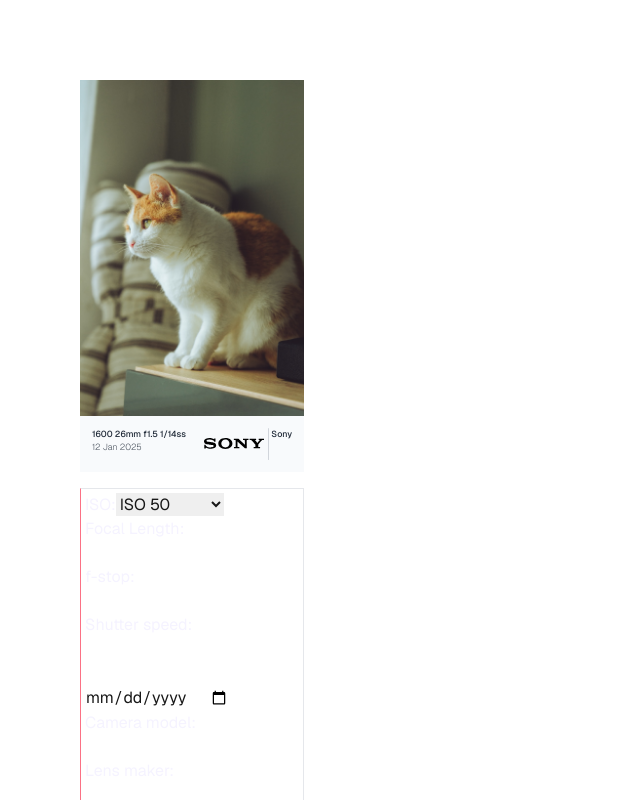
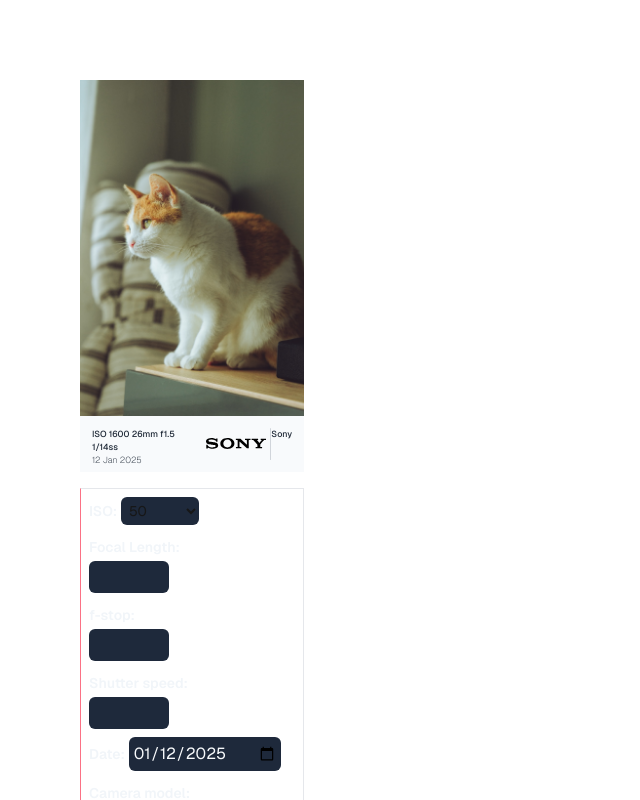
Before and after one commit to chmiiller/Lisiere, a Next.js app: page / in a window 1280 px wide. Shown: the top 800 px of the page, without its empty margins (0-640 px from the left). Built offline with nearby package versions, Linux system fonts and the light colour scheme.

Commit message:
more form styling

```diff
--- a/src/app/page.tsx
+++ b/src/app/page.tsx
@@ -55,8 +55,7 @@ export default function Home() {
           }}
         />
         {/* Date */}
-        <br />
-        <DatePicker initialDate=""
+        <DatePicker
           onDateChange={(selectedDate: string) => {
             setTimestamp(new Date(selectedDate));
           }}
--- a/src/components/DatePicker.tsx
+++ b/src/components/DatePicker.tsx
@@ -1,12 +1,12 @@
 import React, { useState } from 'react';
 
 type DatePickerProps = {
-  initialDate: string;
   onDateChange: (selectedDate: string) => void
 };
 
-function DatePicker({ initialDate, onDateChange } :DatePickerProps) {
-  const [selectedDate, setSelectedDate] = useState<string>(initialDate || '');
+function DatePicker({ onDateChange } :DatePickerProps) {
+  const today = new Date().toISOString().split('T')[0]; //yyyy-mm-dd
+  const [selectedDate, setSelectedDate] = useState<string>(today);
 
   const handleDateChange = (e: React.ChangeEvent<HTMLInputElement>) => {
     const dateValue = e.target.value;
@@ -19,8 +19,16 @@ function DatePicker({ initialDate, onDateChange } :DatePickerProps) {
 
   return (
     <div>
+      <label
+          htmlFor={"timestamp"}
+          className='text-slate-100 ml-1 mt-2 text-sm font-semibold'>
+            Date:
+        </label>
       <input
+        id='timestamp'
+        name='timestamp'
         type="date"
+        className='bg-slate-800 text-slate-50 text-base p-1 m-1 rounded-md'
         value={selectedDate}
         onChange={handleDateChange}
       />
--- a/src/components/Footer.tsx
+++ b/src/components/Footer.tsx
@@ -14,7 +14,7 @@ export default function Footer() {
     <div className="bg-slate-50 h-14 p-3 w-full flex flex-row">
         <div className='flex flex-col flex-grow'>
           <p className='text-gray-800 text-5xs font-medium'>
-            {`${exif.iso} ${exif.focalLength}mm f${exif.fstop} ${exif.speed}s`}
+            {`ISO ${exif.iso} ${exif.focalLength}mm f${exif.fstop} ${exif.speed}s`}
           </p>
           <p className='text-gray-800 text-5xs font-extralight'>{`${formattedTimestamp}`}</p>
         </div>
--- a/src/components/ISOSelect.tsx
+++ b/src/components/ISOSelect.tsx
@@ -1,36 +1,45 @@
-import React from 'react';
+import React, { useState } from 'react';
 
 type ISOSelectProps = {
   onChange: (value: number) => void;
 }
 
 const ISOOptions = [
-  "50",
-  "100",
-  "150",
-  "200",
-  "400",
-  "800",
-  "1600",
-  "3200",
-  "6400",
-  "12800",
-  "25600",
-  "51200",
-  "102400",
+  50,
+  100,
+  150,
+  200,
+  400,
+  800,
+  1600,
+  3200,
+  6400,
+  12800,
+  25600,
+  51200,
+  102400,
 ];
 
 export default function ISOSelect({ onChange }: ISOSelectProps) {
+  const [selectedValue, setSelectedValue] = useState<number>(50);
   return (
     <div>
-      <label htmlFor="iso" className='text-violet-50'>ISO:</label>
+      <label
+        className='text-slate-100 ml-1 mt-2 text-sm font-semibold'
+        htmlFor="iso">
+          ISO:
+        </label>
       <select
-        value={50}
-        onChange={e => onChange(parseInt(e.target.value))}
+        value={selectedValue}
+        className='bg-slate-800 text-sm p-1 m-1 rounded-md'
+        onChange={e => {
+          setSelectedValue(parseInt(e.target.value));
+          onChange(parseInt(e.target.value));
+        }}
       >
         {ISOOptions.map((option) => {
           return (
-            <option key={option} value={option}>{`ISO ${option}`}</option>
+            <option key={option} value={option}>{option}</option>
           );
         })}
       </select>
--- a/src/components/InputText.tsx
+++ b/src/components/InputText.tsx
@@ -10,12 +10,15 @@ type InputTextProps = {
 export default function InputText({ id, label, limit, onChange }: InputTextProps) {
   return (
     <div className='flex flex-col'>
-      {label && <label
-        htmlFor={id}
-        className='text-violet-50'>
-          {label}
-      </label>}
+      {label && (
+        <label
+          htmlFor={id}
+          className='text-slate-100 ml-1 mt-2 text-sm font-semibold'>
+            {label}
+        </label>
+      )}
       <input
+        className='bg-slate-800 text-base p-1 m-1 w-20 rounded-md'
         id={id}
         name={id}
         type='text'
```
